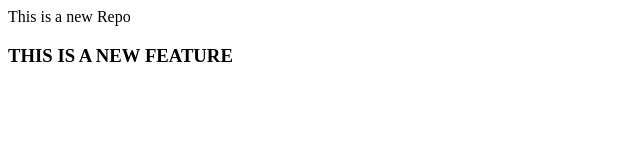
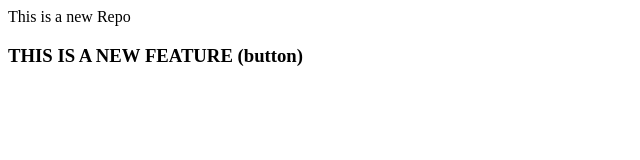
Before and after one commit to Adityan05/localRepo, a plain HTML site: page index.html in a window 1280 px wide. Shown: the full height of the page, 0-640 px from the left. Drawn offline with Linux system fonts and the light colour scheme.

```diff
--- a/index.html
+++ b/index.html
@@ -1,2 +1,2 @@
 <p>This is a new Repo</p>
-<h3>THIS IS A NEW FEATURE</h3>
+<h3>THIS IS A NEW FEATURE (button)</h3>
```
